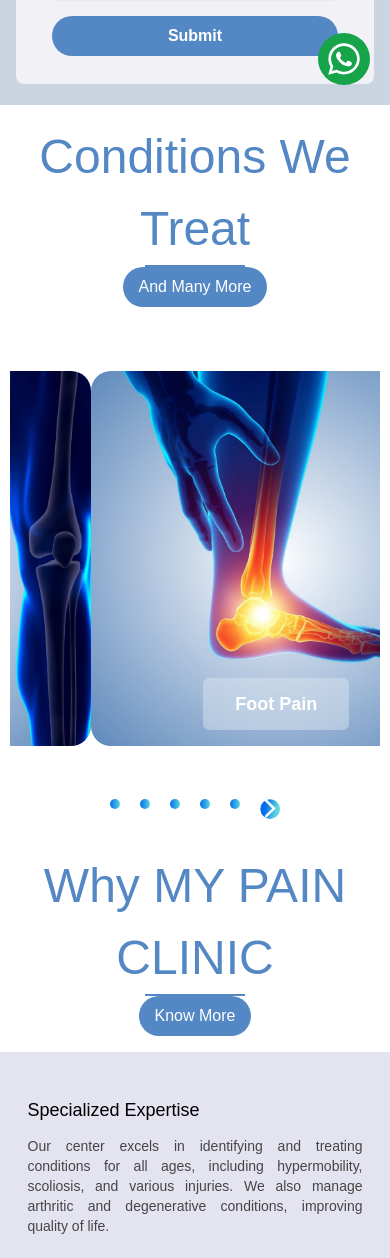
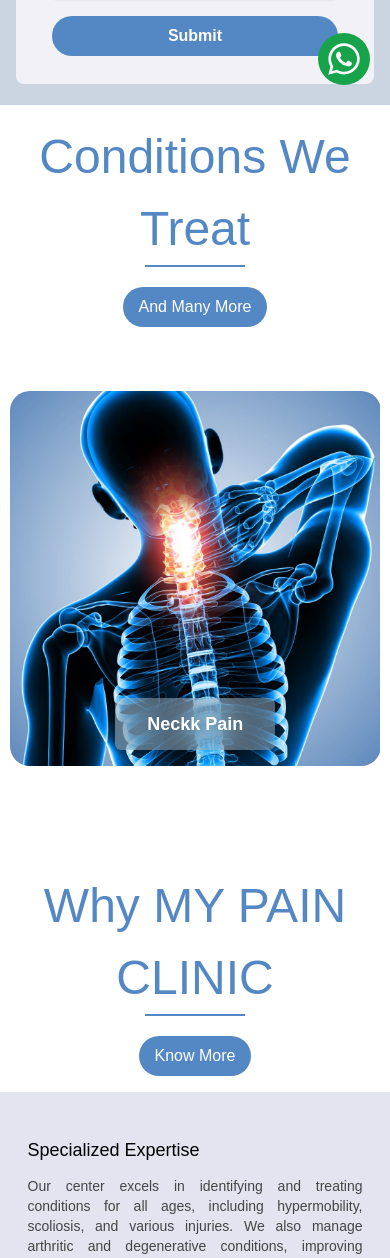
Before and after one commit to Hope-Ray/nextjs-mpc, a Next.js app: page /sublanding in a window 390 px wide. Shown: the part 739-1997 px from the top of the page. Built offline with nearby package versions, Linux system fonts and the light colour scheme.

Commit message:
why MPC Button mobile

```diff
--- a/src/components/SubLanding/SubConditionsTreat/SlickSlider.jsx
+++ b/src/components/SubLanding/SubConditionsTreat/SlickSlider.jsx
@@ -14,12 +14,12 @@
     sliderRef.slickPrev();
   };
   var settings = {
-    dots: true,
-    infinite: true,
-    autoplay: true,
+    dots: false,
+    infinite: false,
+    autoplay: false,
     autoplaySpeed: 2000,
     speed: 500,
-    slidesToShow: 4,
+    slidesToShow: 5,
     slidesToScroll: 2,
     initialSlide: 0,
     responsive: [
--- a/src/components/SubLanding/SubConditionsTreat/SubConditionsTreat.jsx
+++ b/src/components/SubLanding/SubConditionsTreat/SubConditionsTreat.jsx
@@ -65,7 +65,7 @@
           <button
             onClick={() => setIsOpen(true)}
             className="bg-gradient-to-r bg-brandColor text-white font-medium px-4 py-2 rounded-full hover:opacity-90 transition-opacity
-          md:mr-[5rem] "
+          md:mr-[5rem] mt-5 md:mt-0"
           >
             And Many More
           </button>
--- a/src/components/SubLanding/WhyMpc.jsx
+++ b/src/components/SubLanding/WhyMpc.jsx
@@ -44,7 +44,7 @@
           <button
             onClick={() => setIsOpen(true)}
             className="bg-gradient-to-r bg-brandColor text-white font-medium px-4 py-2 rounded-full hover:opacity-90 transition-opacity
-          md:mr-[5rem] "
+          md:mr-[5rem] mt-5 md:mt-0"
           >
             Know More
           </button>
```
